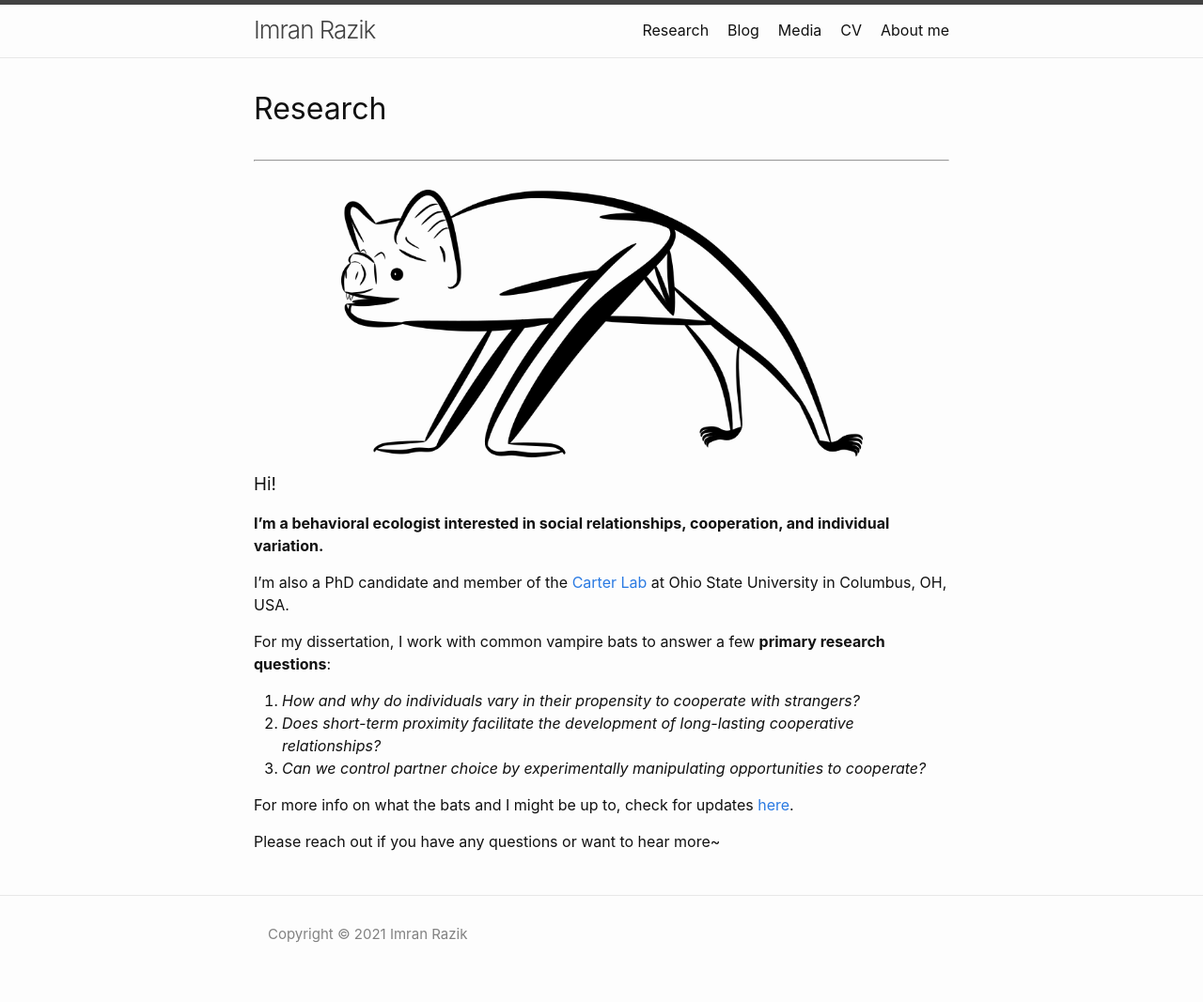
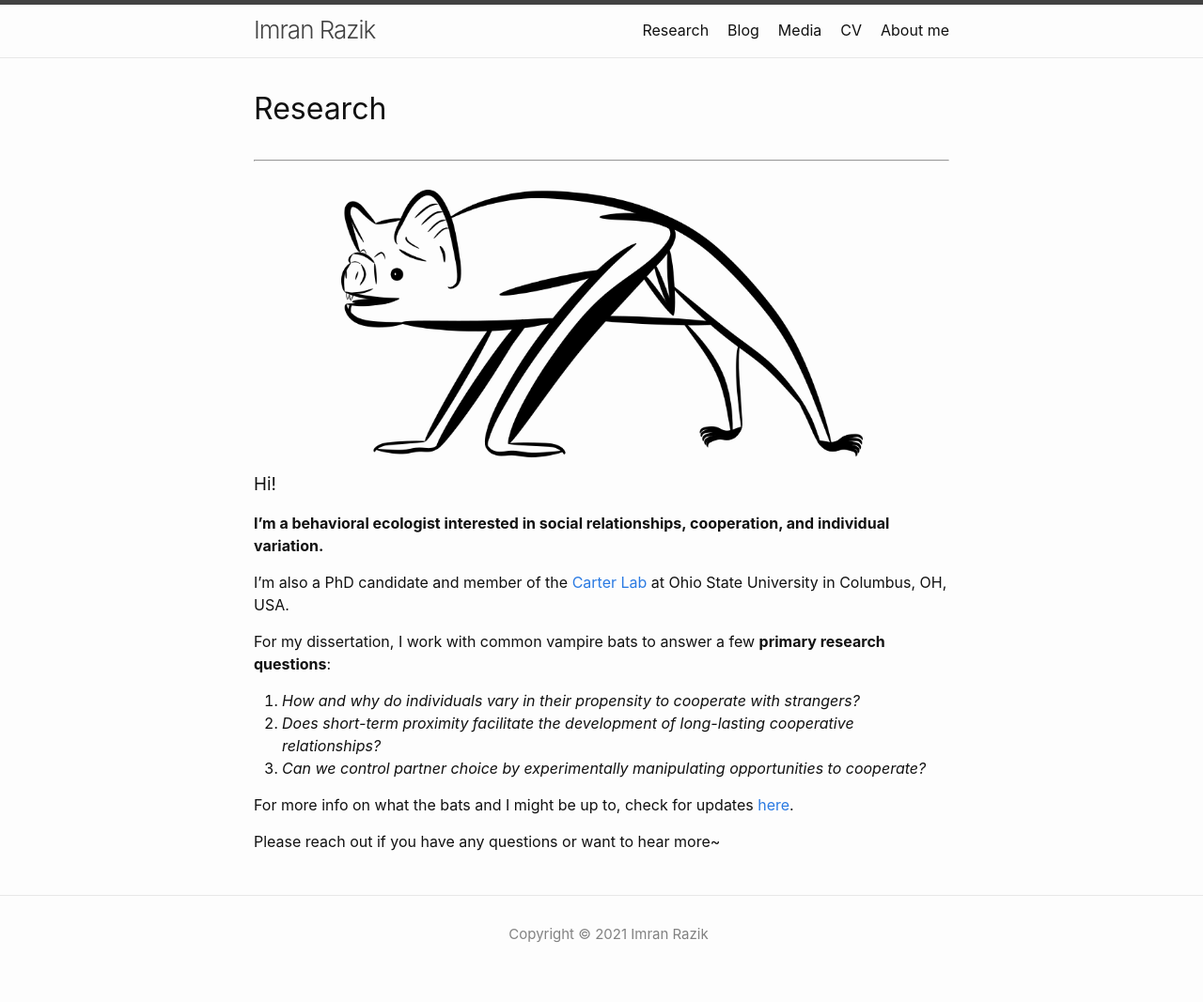
Before and after one commit to imranrazik/imranrazik.github.io, a Jekyll site: the page built from index.md, in a window 1280 px wide. Shown: the whole page at 94% size. Built offline with Jekyll 4.4.1, drawn with Linux system fonts in a browser that asks for light colours; our own code applies the rules of GitHub Pages for plain Markdown files.

Commit message:
Update footer.html

```diff
--- a/_includes/footer.html
+++ b/_includes/footer.html
@@ -2,17 +2,11 @@
   <data class="u-url" href="{{ "/" | relative_url }}"></data>
 
   <div class="wrapper">
-
     <div class="footer-col-wrapper">
       <div class="footer-col">
-        <p align="left">{{ site.description | escape }}</p>
+        <p align="center">{{ site.description | escape }}</p>
       </div>
     </div>
-
-    <div class="social-links">
-      {%- include social.html -%}
-    </div>
-
   </div>
 
 </footer>
```
